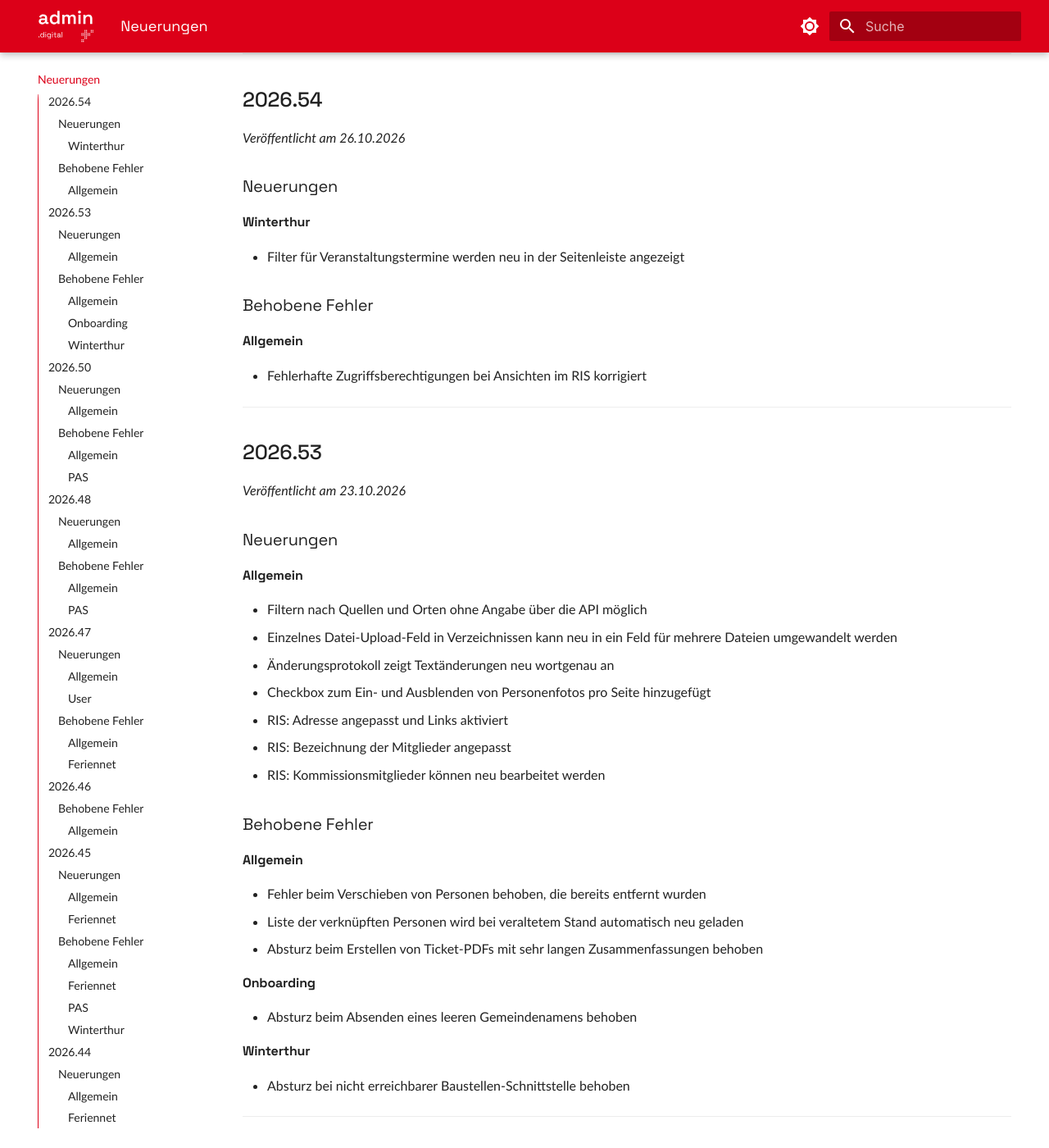
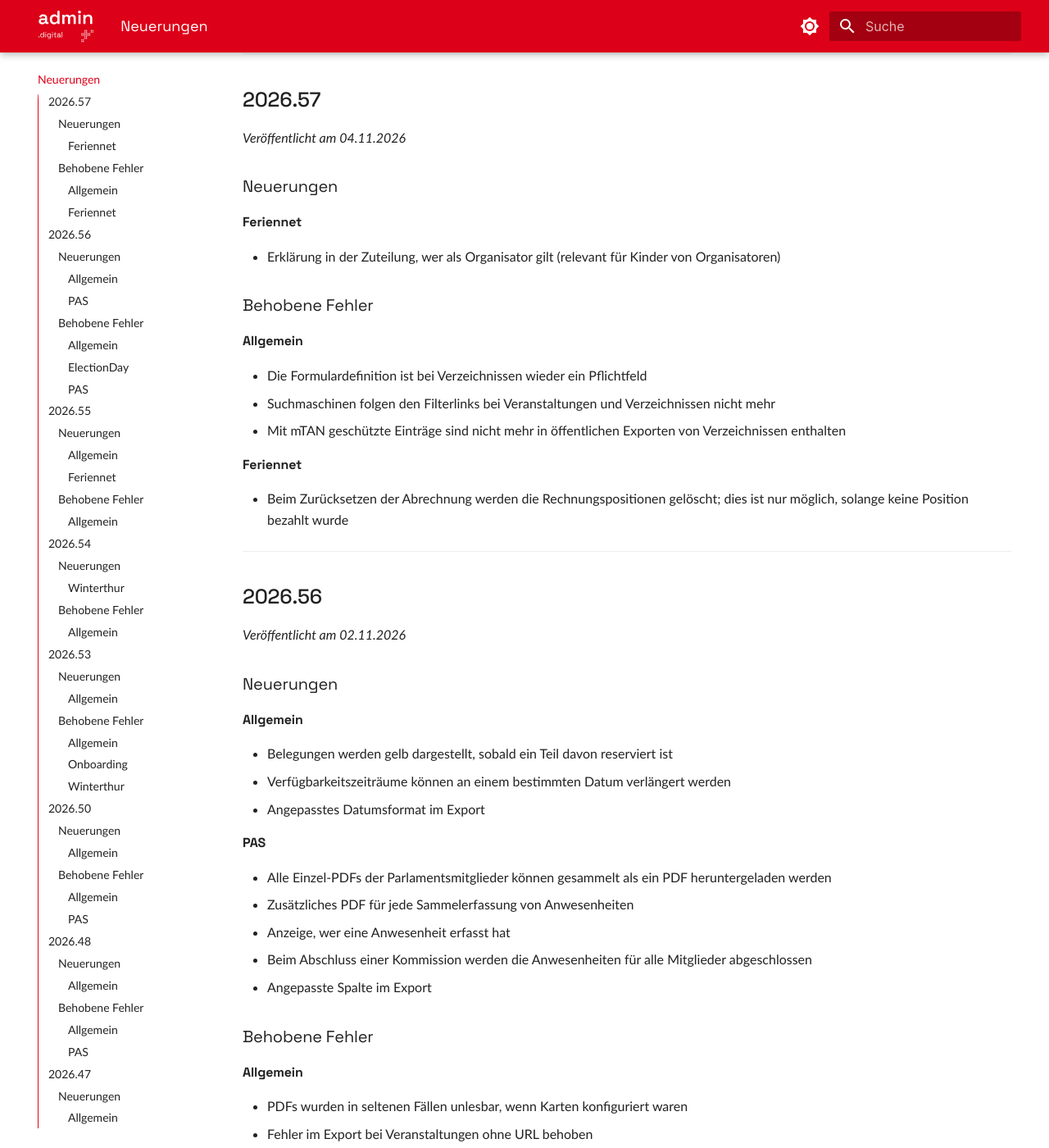
Before and after one commit to seantis/docs-admin-digital, an MkDocs documentation site: the page built from content/neuerungen/index.md, in a window 1280 px wide and 1400 px high, scrolled down 324 px. Shown: the whole window at 82% size. Built offline with MkDocs 1.6.1 and Material for MkDocs 9.7.7, drawn with Linux system fonts in a browser that asks for light colours; some of the changed text lies outside the part shown.

Commit message:
Add release notes

```diff
--- a/content/neuerungen/index.md
+++ b/content/neuerungen/index.md
@@ -7,6 +7,81 @@ description: Aktuelle Änderungen und neue Funktionen von admin.digital
 
 !!! tip "Komplettes Changelog"
     Entwickler:innen können hier das komplette technische Changelog nachlesen: [CHANGES.md auf GitHub](https://github.com/OneGov/onegov-cloud/blob/master/CHANGES.md)
+
+---
+
+## 2026.57
+*Veröffentlicht am 04.11.2026*
+
+### Neuerungen
+
+#### Feriennet
+- Erklärung in der Zuteilung, wer als Organisator gilt (relevant für Kinder von Organisatoren)
+
+### Behobene Fehler
+
+#### Allgemein
+- Die Formulardefinition ist bei Verzeichnissen wieder ein Pflichtfeld
+- Suchmaschinen folgen den Filterlinks bei Veranstaltungen und Verzeichnissen nicht mehr
+- Mit mTAN geschützte Einträge sind nicht mehr in öffentlichen Exporten von Verzeichnissen enthalten
+
+#### Feriennet
+- Beim Zurücksetzen der Abrechnung werden die Rechnungspositionen gelöscht; dies ist nur möglich, solange keine Position bezahlt wurde
+
+---
+
+## 2026.56
+*Veröffentlicht am 02.11.2026*
+
+### Neuerungen
+
+#### Allgemein
+- Belegungen werden gelb dargestellt, sobald ein Teil davon reserviert ist
+- Verfügbarkeitszeiträume können an einem bestimmten Datum verlängert werden
+- Angepasstes Datumsformat im Export
+
+#### PAS
+- Alle Einzel-PDFs der Parlamentsmitglieder können gesammelt als ein PDF heruntergeladen werden
+- Zusätzliches PDF für jede Sammelerfassung von Anwesenheiten
+- Anzeige, wer eine Anwesenheit erfasst hat
+- Beim Abschluss einer Kommission werden die Anwesenheiten für alle Mitglieder abgeschlossen
+- Angepasste Spalte im Export
+
+### Behobene Fehler
+
+#### Allgemein
+- PDFs wurden in seltenen Fällen unlesbar, wenn Karten konfiguriert waren
+- Fehler im Export bei Veranstaltungen ohne URL behoben
+
+#### ElectionDay
+- Fehler bei mehreren Wahlen mit derselben SortGeschaeft-ID behoben
+
+#### PAS
+- Anwesenheiten ohne Dauer werden nicht mehr im PDF aufgeführt
+- Kommissionspräsidien können Anwesenheiten vor dem Abschluss wieder bearbeiten
+
+---
+
+## 2026.55
+*Veröffentlicht am 28.10.2026*
+
+### Neuerungen
+
+#### Allgemein
+- Alle konfigurierten Schlagwörter von Veranstaltungen werden in der API angezeigt
+- Importierte Veranstaltungen können neu bearbeitet werden
+- Interne Reservationen möglich, ohne dass dafür Verfügbarkeiten eingerichtet werden müssen; bereits reservierte Zeiträume bleiben blockiert
+
+#### Feriennet
+- Blockierte und abgelehnte Durchführungen werden in der Buchungsansicht neu zusammengefasst
+
+### Behobene Fehler
+
+#### Allgemein
+- Fehler beim Import von Veranstaltungen ohne Terminangaben aus Minasa behoben
+- Seltener Fehler bei Zugriffen mit mTAN behoben
+- Korrektur von Veranstaltungs-Schlagwörtern wird auch auf vergangene Termine angewendet
+- Fehlermeldung beim Öffnen von Exporten in Excel verhindert
 
 ---
 
```
